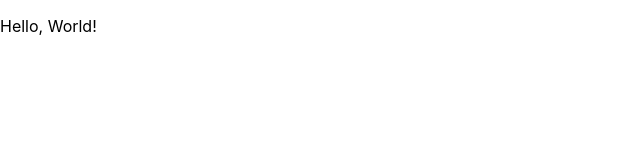
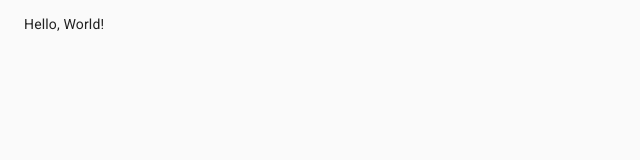
Before and after one commit to cgt/osiris, a React (Create React App) app in the folder frontend/: page / in a window 1280 px wide. Shown: the top 160 px of the page, without its empty margins (0-640 px from the left). Built offline with nearby package versions, Linux system fonts and the light colour scheme.

Commit message:
Use Material-UI
Decided to self-host the Roboto font instead of relying on Google Fonts.
Importing font weights 300, 400, 500, 700 as required by Material-UI:
https://material-ui.com/components/typography/

```diff
--- a/frontend/package.json
+++ b/frontend/package.json
@@ -3,6 +3,7 @@
   "version": "0.1.0",
   "private": true,
   "dependencies": {
+    "@material-ui/core": "^4.11.2",
     "@testing-library/jest-dom": "^5.11.6",
     "@testing-library/react": "^11.2.2",
     "@testing-library/user-event": "^12.2.2",
@@ -10,6 +11,7 @@
     "@types/node": "^12.19.6",
     "@types/react": "^17.0.0",
     "@types/react-dom": "^17.0.0",
+    "fontsource-roboto": "^3.1.5",
     "react": "^17.0.1",
     "react-dom": "^17.0.1",
     "react-scripts": "4.0.1",
--- a/frontend/src/App.tsx
+++ b/frontend/src/App.tsx
@@ -1,8 +1,11 @@
 import React from 'react';
+import { Container } from '@material-ui/core';
 
 function App() {
     return (
-        <p>Hello, World!</p>
+        <Container>
+            <p>Hello, World!</p>
+        </Container>
     );
 }
 
--- a/frontend/src/index.css
+++ /dev/null
@@ -1,12 +0,0 @@
-body {
-    margin: 0;
-    font-family: -apple-system, BlinkMacSystemFont, 'Segoe UI', 'Roboto', 'Oxygen',
-    'Ubuntu', 'Cantarell', 'Fira Sans', 'Droid Sans', 'Helvetica Neue',
-    sans-serif;
-    -webkit-font-smoothing: antialiased;
-    -moz-osx-font-smoothing: grayscale;
-}
-
-code {
-    font-family: source-code-pro, Menlo, Monaco, Consolas, 'Courier New', monospace;
-}
--- a/frontend/src/index.tsx
+++ b/frontend/src/index.tsx
@@ -1,11 +1,18 @@
 import React from 'react';
 import ReactDOM from 'react-dom';
-import './index.css';
 import App from './App';
 import reportWebVitals from './reportWebVitals';
 
+import 'fontsource-roboto/300-normal.css';
+import 'fontsource-roboto/400-normal.css';
+import 'fontsource-roboto/500-normal.css';
+import 'fontsource-roboto/700-normal.css';
+
+import { CssBaseline } from '@material-ui/core';
+
 ReactDOM.render(
     <React.StrictMode>
+        <CssBaseline />
         <App />
     </React.StrictMode>,
     document.getElementById('root')
```
Also changed, not shown: 1 other file (tests, documents, lock files or other folders).
